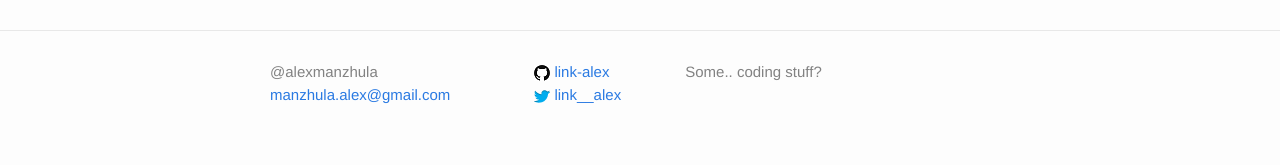
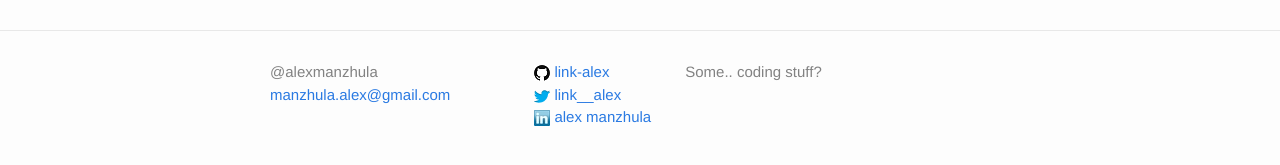
Before and after one commit to link-alex/link-alex.github.io, a Jekyll site: the page built from index.html, in a window 1280 px wide. Shown: the part 167-332 px from the top of the page. Built offline with Jekyll 4.4.1, drawn with Linux system fonts in a browser that asks for light colours.

Commit message:
add social links to config

```diff
--- a/_config.yml
+++ b/_config.yml
@@ -8,9 +8,16 @@ permalink:          pretty
 baseurl:            /
 url:                "http://alexmanzhula.info"
 
-twitter_username:   link__alex
-github_username:    link-alex
-
+social_media:
+  - username: link-alex
+    link: https://github.com/link-alex
+    img: github.png
+  - username: link__alex
+    link: https://twitter.com/link__alex
+    img: twitter.png
+  - username: alex manzhula
+    link: https://www.linkedin.com/in/aliaksandr-manzhula-a8338786
+    img: linkedin.png
 
 
 # Build settings
--- a/_includes/footer.html
+++ b/_includes/footer.html
@@ -13,18 +13,16 @@
       </div>
       <div class="footer-col footer-col-2">
         <ul class="social-media-list">
-          <li>
-            <a href="https://github.com/{{ site.github_username }}">
-                <img src="{{ site.baseurl }}public/img/github.png"/>
-                <span class="username">{{ site.github_username }}</span>
-            </a>
-          </li>
-          <li>
-            <a href="https://twitter.com/{{ site.twitter_username }}">
-                <img src="{{ site.baseurl }}public/img/twitter.png"/>
-                <span class="username">{{ site.twitter_username }}</span>
-            </a>
-          </li>
+
+            {% for item in site.social_media %}
+                <li>
+                  <a href="{{ item.link }}">
+                      <img src="{{ site.baseurl }}public/img/{{ item.img }}"/>
+                      <span class="username">{{ item.username }}</span>
+                  </a>
+                </li>
+            {% endfor %}
+
         </ul>
       </div>
       <div class="footer-col footer-col-3">
```
Also changed, not shown: public/img/linkedin.png (added).
